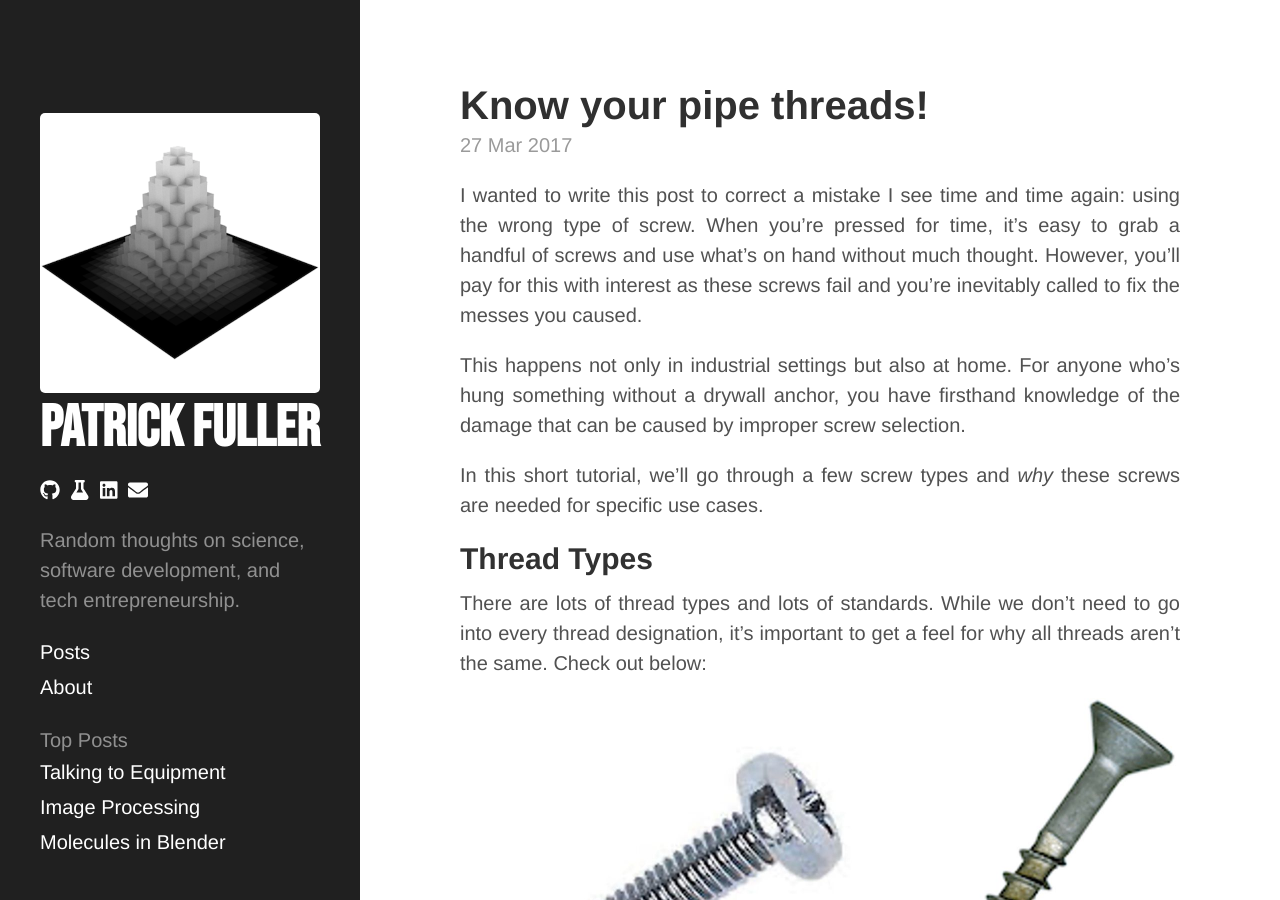
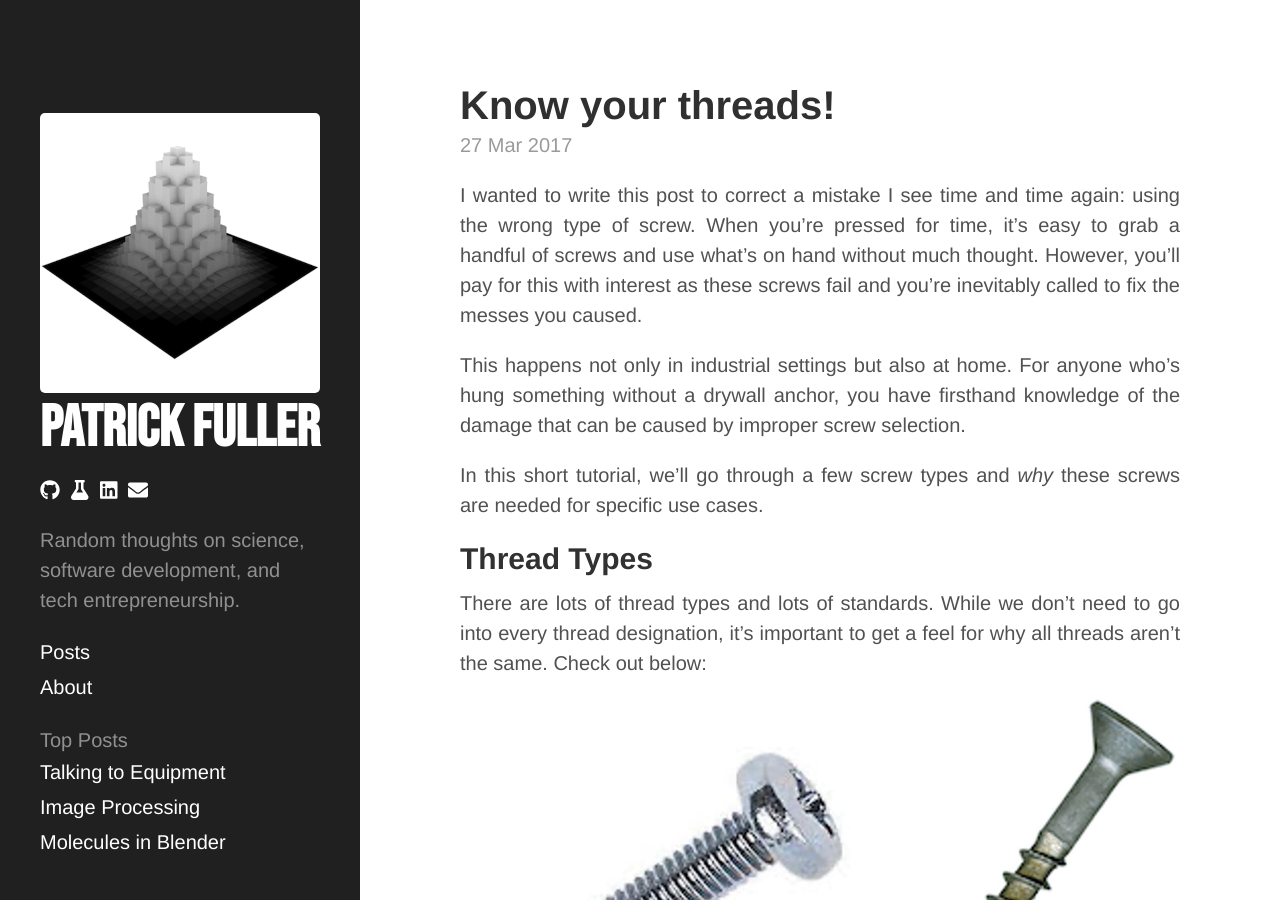
Before and after one commit to patrickfuller/patrickfuller.github.io, a Jekyll site: the page built from _posts/2017-03-27-threads.md, in a window 1280 px wide and 900 px high. Built offline with Jekyll 4.4.1, drawn with Linux system fonts in a browser that asks for light colours; comment, search, counter and statistics services are not loaded.

Commit message:
Change pipe threads to threads to match general content

```diff
--- a/_posts/2017-03-27-pipe-threads.md
+++ b/_posts/2017-03-27-threads.md
@@ -1,8 +1,8 @@
 ---
-title: Know your pipe threads!
+title: Know your threads!
 thumbnail: machine_vs_wood_screw.jpg
 layout: post
-permalink: /pipe-threads/
+permalink: /threads/
 ---
 
 I wanted to write this post to correct a mistake I see time and time again: using the wrong type of screw. When you're pressed for time, it's easy to grab a handful of screws and use what's on hand without much thought. However, you'll pay for this with interest as these screws fail and you're inevitably called to fix the messes you caused.
@@ -15,13 +15,13 @@ In this short tutorial, we'll go through a few screw types and *why* these screw
 
 There are lots of thread types and lots of standards. While we don’t need to go into every thread designation, it’s important to get a feel for why all threads aren’t the same. Check out below:
 
-![](/assets/2017-03-27-pipe-threads/machine_vs_wood_screw.jpg)
+![](/assets/2017-03-27-threads/machine_vs_wood_screw.jpg)
 
 On the left is a *machine screw*. It has straight uniform threads that are closely spaced. These are used for screwing into machined metal (hence the name) where the hole is threaded, or used with nuts and washers to clamp things together. Think assembling something from IKEA. On the right is a *wood screw*. It has a pointed tip and widely spaced threads. The tip helps bore it into wood, and the wide threads are intended to grip into the deformed wood.
 
 Next, a pipe thread looks like:
 
-![](/assets/2017-03-27-pipe-threads/tapered_thread.jpg)
+![](/assets/2017-03-27-threads/tapered_thread.jpg)
 
 What I’m trying to show here is that the thread has a *taper*, or a slight inward angle. This taper makes each turn require more torque, as the threads get slightly wider as the pipe gets deeper. This is why you have to use wrenches with this type of thread.
 
```
Also changed, not shown: assets/2017-03-27-threads/machine_vs_wood_screw.jpg (renamed from assets/2017-03-27-pipe-threads/machine_vs_wood_screw.jpg), assets/2017-03-27-threads/machine_vs_wood_screw@2x.jpg (renamed from assets/2017-03-27-pipe-threads/machine_vs_wood_screw@2x.jpg), assets/2017-03-27-threads/tapered_thread.jpg (renamed from assets/2017-03-27-pipe-threads/tapered_thread.jpg), assets/2017-03-27-threads/tapered_thread@2x.jpg (renamed from assets/2017-03-27-pipe-threads/tapered_thread@2x.jpg).
